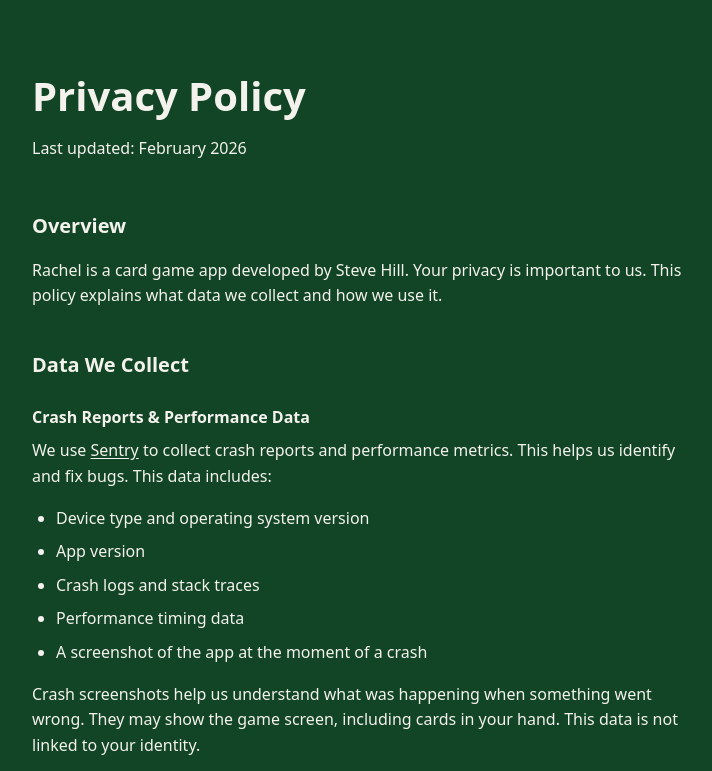
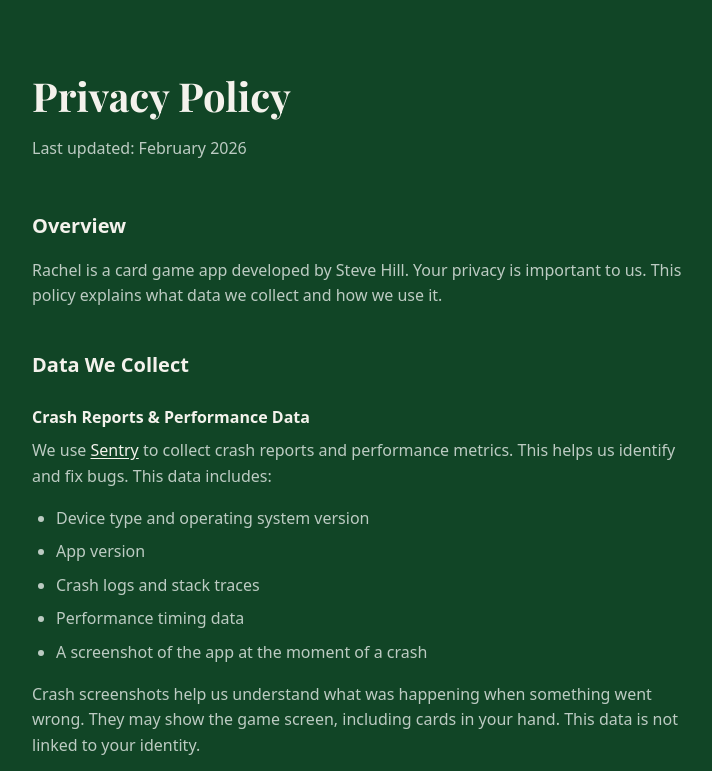
Before and after one commit to rachel-multiverse/rachel-site, an Astro site: page /privacy in a window 1280 px wide. Shown: the top 771 px of the page, without its empty margins (282-994 px from the left). Built offline with nearby package versions, Linux system fonts and the light colour scheme; Astro itself is replaced by a stand-in of ours.

Commit message:
Bring the policy pages onto the felt palette
The privacy, terms and support pages still carried the old navy tokens and
would have clashed with the redesigned landing page. They take a flat felt
background rather than the gradient - on a page someone is actually
reading, legibility beats atmosphere - and their titles pick up Playfair
so the whole site speaks one voice.

Verified across the redesign: no blue accent anywhere in the build, total
site 156KB, no horizontal overflow at 375, 768 or 1280, and the hero call
to action above the fold at every width.

```diff
--- a/src/pages/privacy.astro
+++ b/src/pages/privacy.astro
@@ -74,6 +74,7 @@ import Layout from '../layouts/Layout.astro';
 
 <style>
   .legal {
+    background: var(--felt-deep);
     padding: 4rem 0;
   }
 
@@ -84,12 +85,13 @@ import Layout from '../layouts/Layout.astro';
   }
 
   h1 {
+    font-family: var(--font-display);
     font-size: 2.5rem;
     margin-bottom: 0.5rem;
   }
 
   .last-updated {
-    color: var(--color-text-muted);
+    color: var(--text-muted);
     margin-bottom: 3rem;
   }
 
@@ -100,22 +102,22 @@ import Layout from '../layouts/Layout.astro';
   h2 {
     font-size: 1.25rem;
     margin-bottom: 1rem;
-    color: var(--color-text);
+    color: var(--text);
   }
 
   h3 {
     font-size: 1rem;
     margin: 1.5rem 0 0.5rem;
-    color: var(--color-text);
+    color: var(--text);
   }
 
   p {
-    color: var(--color-text-muted);
+    color: var(--text-muted);
     margin-bottom: 1rem;
   }
 
   ul {
-    color: var(--color-text-muted);
+    color: var(--text-muted);
     margin-left: 1.5rem;
     margin-bottom: 1rem;
   }
--- a/src/pages/support.astro
+++ b/src/pages/support.astro
@@ -61,6 +61,7 @@ import Layout from '../layouts/Layout.astro';
 
 <style>
   .legal {
+    background: var(--felt-deep);
     padding: 4rem 0;
   }
 
@@ -71,12 +72,13 @@ import Layout from '../layouts/Layout.astro';
   }
 
   h1 {
+    font-family: var(--font-display);
     font-size: 2.5rem;
     margin-bottom: 0.5rem;
   }
 
   .last-updated {
-    color: var(--color-text-muted);
+    color: var(--text-muted);
     margin-bottom: 3rem;
   }
 
@@ -87,22 +89,22 @@ import Layout from '../layouts/Layout.astro';
   h2 {
     font-size: 1.25rem;
     margin-bottom: 1rem;
-    color: var(--color-text);
+    color: var(--text);
   }
 
   h3 {
     font-size: 1rem;
     margin: 1.5rem 0 0.5rem;
-    color: var(--color-text);
+    color: var(--text);
   }
 
   p {
-    color: var(--color-text-muted);
+    color: var(--text-muted);
     margin-bottom: 1rem;
   }
 
   strong {
-    color: var(--color-text);
+    color: var(--text);
     font-weight: 600;
   }
 
--- a/src/pages/terms.astro
+++ b/src/pages/terms.astro
@@ -62,6 +62,7 @@ import Layout from '../layouts/Layout.astro';
 
 <style>
   .legal {
+    background: var(--felt-deep);
     padding: 4rem 0;
   }
 
@@ -72,12 +73,13 @@ import Layout from '../layouts/Layout.astro';
   }
 
   h1 {
+    font-family: var(--font-display);
     font-size: 2.5rem;
     margin-bottom: 0.5rem;
   }
 
   .last-updated {
-    color: var(--color-text-muted);
+    color: var(--text-muted);
     margin-bottom: 3rem;
   }
 
@@ -88,11 +90,11 @@ import Layout from '../layouts/Layout.astro';
   h2 {
     font-size: 1.25rem;
     margin-bottom: 1rem;
-    color: var(--color-text);
+    color: var(--text);
   }
 
   p {
-    color: var(--color-text-muted);
+    color: var(--text-muted);
     margin-bottom: 1rem;
   }
 
```
